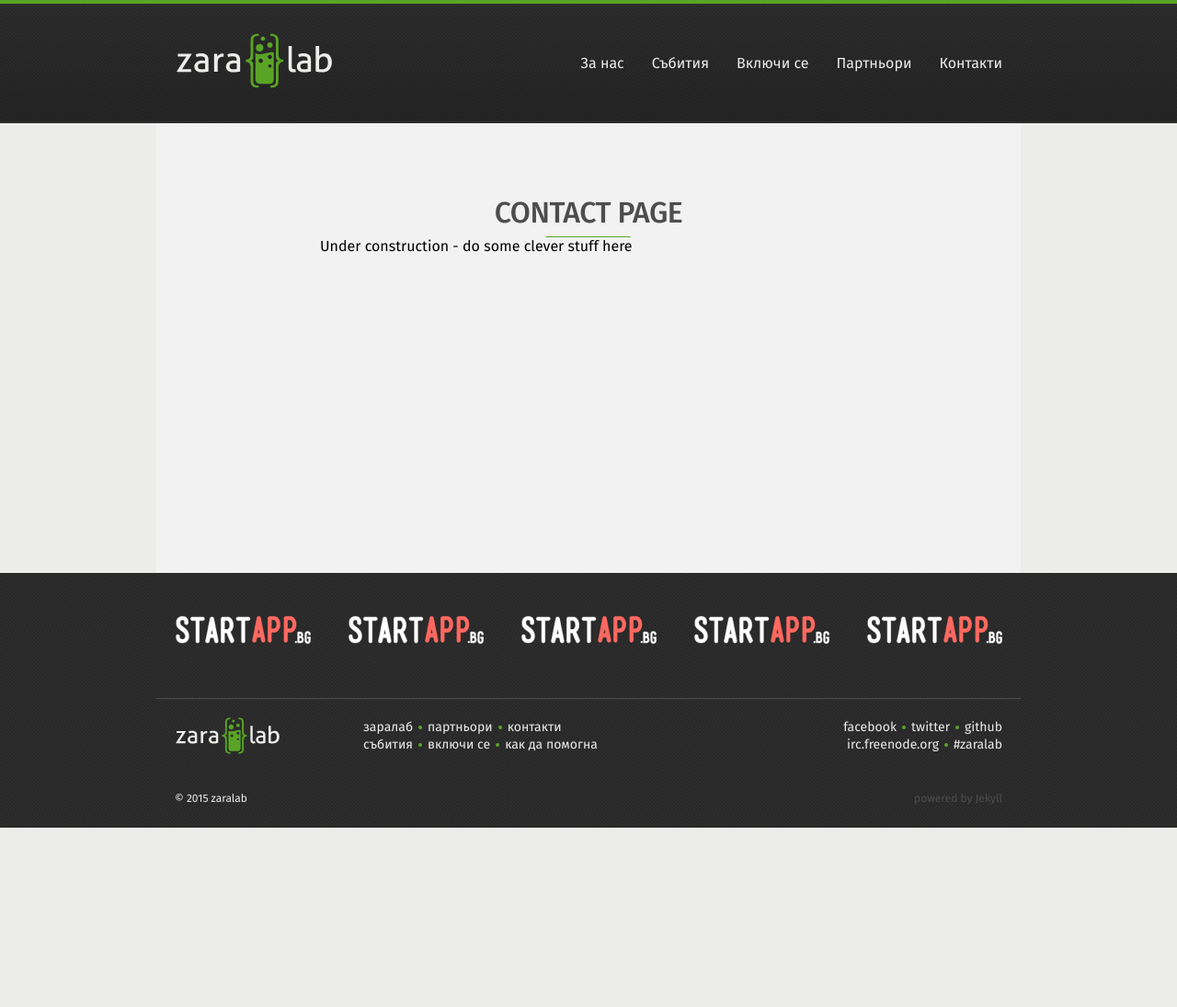
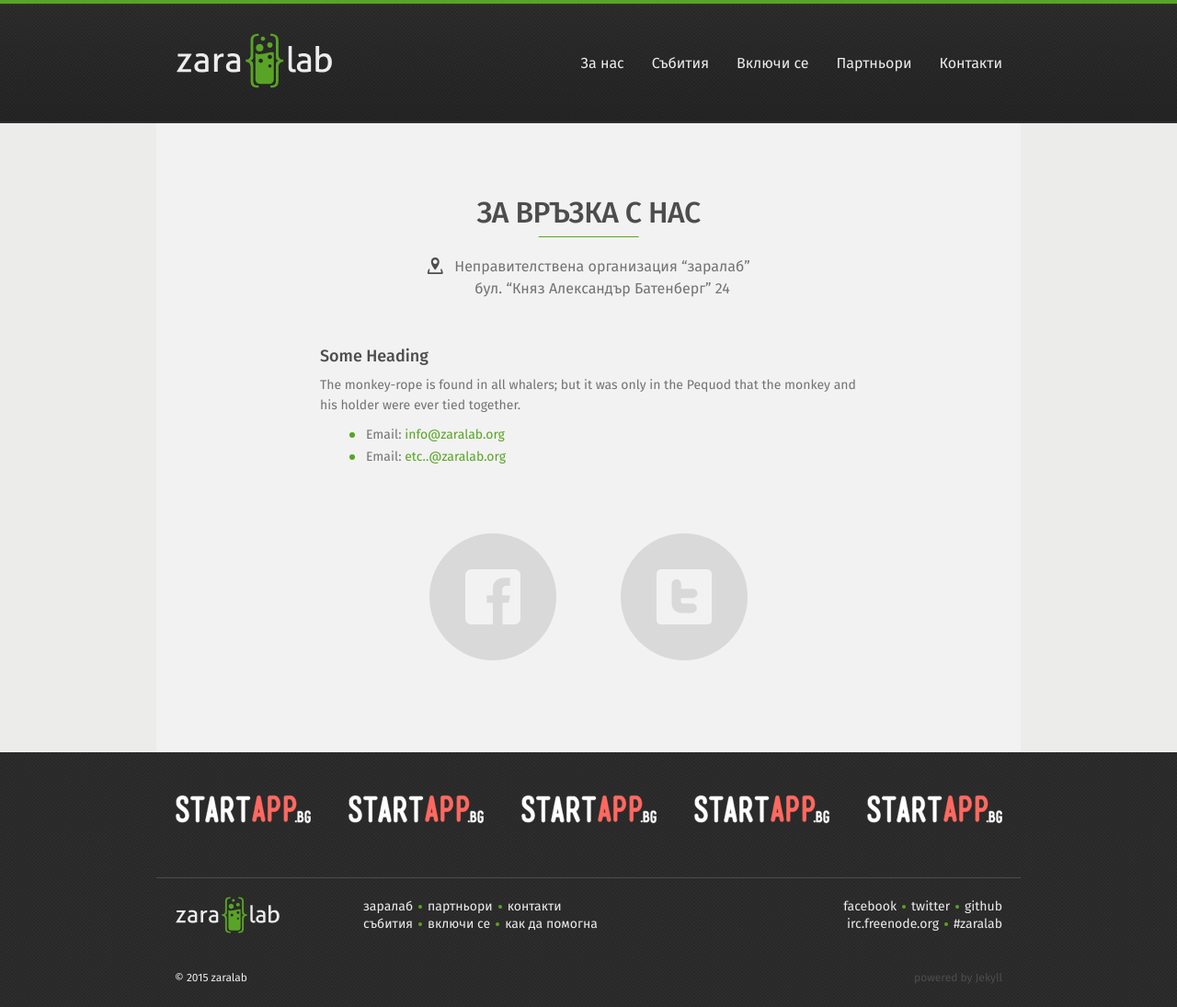
Before and after one commit to zara-lab/website, a Jekyll site: the page built from src/contact/index.html, in a window 1280 px wide. Shown: the whole page at 92% size. Built offline with Jekyll 4.4.1, drawn with Linux system fonts in a browser that asks for light colours; Markdown is read by kramdown in place of the engine named in the settings; before the commit the page ends 900 px from its top, so only the background shows below that.

Commit message:
Finish contact page

```diff
--- a/src/_includes/header.html
+++ b/src/_includes/header.html
@@ -29,7 +29,7 @@
         </li>
 
         <li class="h-nav-block h-nav-block-last">
-          <a href="#" class="h-nav-link">Контакти</a>
+          <a href="/contact" class="h-nav-link">Контакти</a>
         </li>
 
       </ul>
--- a/src/assets/css/style.css
+++ b/src/assets/css/style.css
@@ -377,6 +377,9 @@ p {
 a {
   text-decoration: none;
   color: #59A426; }
+  a:hover {
+    color: #6bc52e;
+    text-decoration: underline; }
 
 .clearfix:after {
   content: " ";
@@ -662,6 +665,49 @@ h3 {
         -ms-transform: translate(-50%, -50%);
             transform: translate(-50%, -50%); }
 
+.social-address {
+  position: relative;
+  display: inline-block;
+  left: 50%;
+  -webkit-transform: translateX(-50%);
+      -ms-transform: translateX(-50%);
+          transform: translateX(-50%); }
+  .social-address:after {
+    content: " ";
+    display: block;
+    clear: both; }
+  .social-address-icon {
+    float: left;
+    padding-top: 1.375rem;
+    margin-right: 0.75rem;
+    fill: #4D4D4D; }
+  .social-address-heading {
+    display: inline-block; }
+
+.social {
+  padding-top: 70px; }
+  .social-grid {
+    padding-left: 7.4375rem; }
+    .social-grid:after {
+      content: " ";
+      display: block;
+      clear: both; }
+
+.s-item {
+  float: left;
+  margin-right: 70px; }
+  .s-item-link {
+    display: block;
+    width: 8.625rem;
+    height: 8.625rem;
+    padding-top: 2.4375rem;
+    padding-left: 2.4375rem;
+    background-color: #D9D9D9;
+    border-radius: 4.3125rem;
+    fill: #F2F2F2; }
+    .s-item-link:hover {
+      background-color: #59A426; }
+
 /*
  * GitHub style for Pygments syntax highlighter, for use with Jekyll
  * Courtesy of GitHub.com
--- a/src/assets/scss/_base.scss
+++ b/src/assets/scss/_base.scss
@@ -29,4 +29,9 @@ p {
 a {
   text-decoration: none;
   color: $color-green;
+
+  &:hover {
+    color: lighten($color-green, 8%);
+    text-decoration: underline;
+  }
 }
--- a/src/assets/scss/style.scss
+++ b/src/assets/scss/style.scss
@@ -50,4 +50,5 @@ $color-06: #D9D9D9;
   "footer",
   "text",
   "partners",
+  "social",
   "pygments-github";
--- a/src/contact/index.html
+++ b/src/contact/index.html
@@ -3,14 +3,57 @@ layout: default
 ---
 
 
-<h1>Contact page</h1>
+<h1>
+  За Връзка с нас
+</h1>
 
-<p>Under construction - do some clever stuff here</p>
+<div class="social-address">
+  <div class="social-address-icon">
+    {% include graphics.html width="18" height="18" name="location" %}
+  </div>
 
+  <h2 class="social-address-heading">
+    Неправителствена организация “заралаб”
+    <br>
+    бул. “Княз Александър Батенберг” 24
+  </h2>
+</div>
 
-<div class="home-graphic">
-  <svg class="icon">
-    <use xlink:href="graphics.svg#flask"></use>
-  </svg>
+<h3>
+  Some Heading
+</h3>
+
+<p class="text">
+  The monkey-rope is found in all whalers; but it was only in the Pequod that the monkey and his holder were ever tied together.
+</p>
+<ul class="text-list">
+
+  <li class="text-list-item">
+    <span>Email:</span>
+    <a href="#">info@zaralab.org</a>
+
+  </li>
+  <li class="text-list-item">
+    <span>Email:</span>
+    <a href="#">etc..@zaralab.org</a>
+  </li>
+
+</ul>
+
+<div class="social">
+  <ul class="social-grid">
+
+    <li class="s-item">
+      <a href="#" class="s-item-link">
+        {% include graphics.html width="60" height="60" name="facebook" %}
+      </a>
+    </li>
+
+    <li class="s-item">
+      <a href="#" class="s-item-link">
+        {% include graphics.html width="60" height="60" name="twitter" %}
+      </a>
+    </li>
+
+  </ul>
 </div>
-<!-- end home-graphic -->
```
Also changed, not shown: src/assets/scss/_social.scss (added, +56 -0 lines), src/assets/img/graphics.svg.
